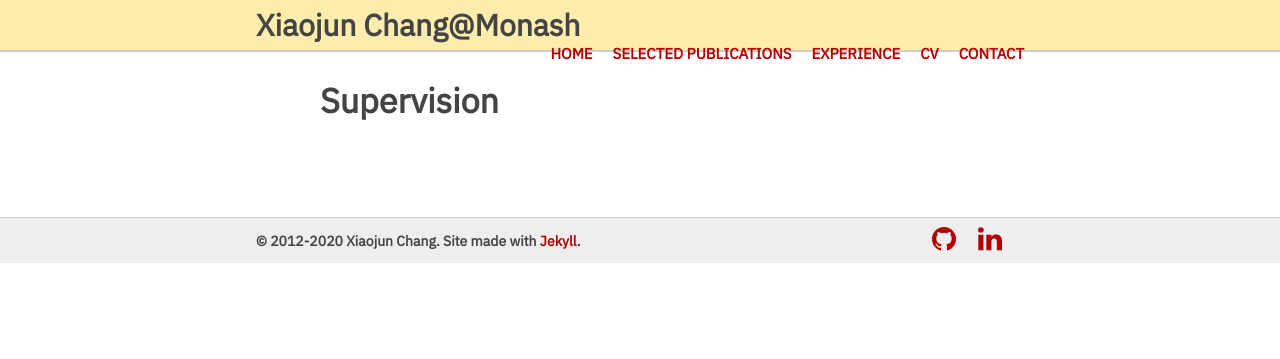
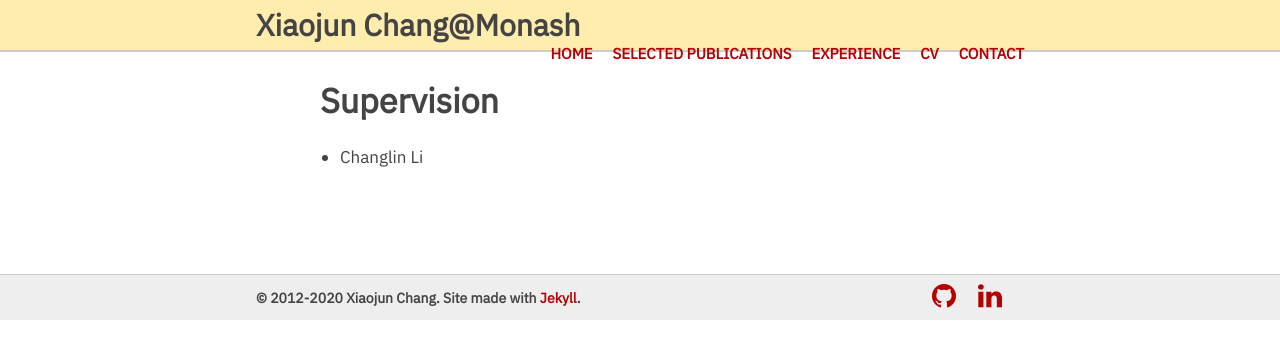
Before and after one commit to zhihuilics/xiaojun-chang.github.io, a Jekyll site: the page built from _pages/my-team.md, in a window 1280 px wide. Shown: the top 359 px of the page. Built offline with Jekyll 4.4.1, drawn with Linux system fonts in a browser that asks for light colours; nearby versions of some CDN libraries; a style sheet for code colours, icons or effects is not loaded.

Commit message:
Update my-team.md

```diff
--- a/_pages/my-team.md
+++ b/_pages/my-team.md
@@ -9,5 +9,6 @@ permalink: /my-team
 <div markdown="1" class="contact">
 
 # Supervision
+- Changlin Li
 
 </div>
```
